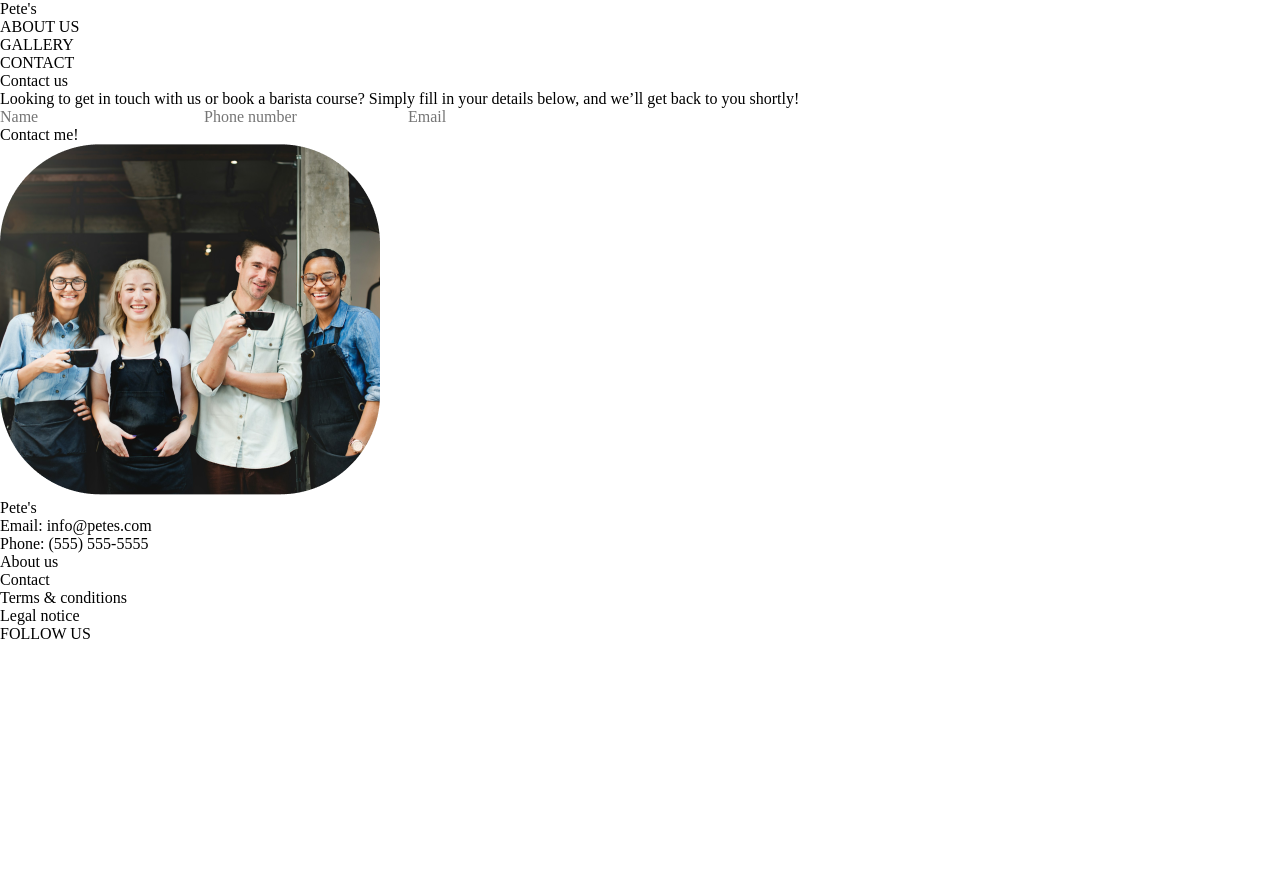
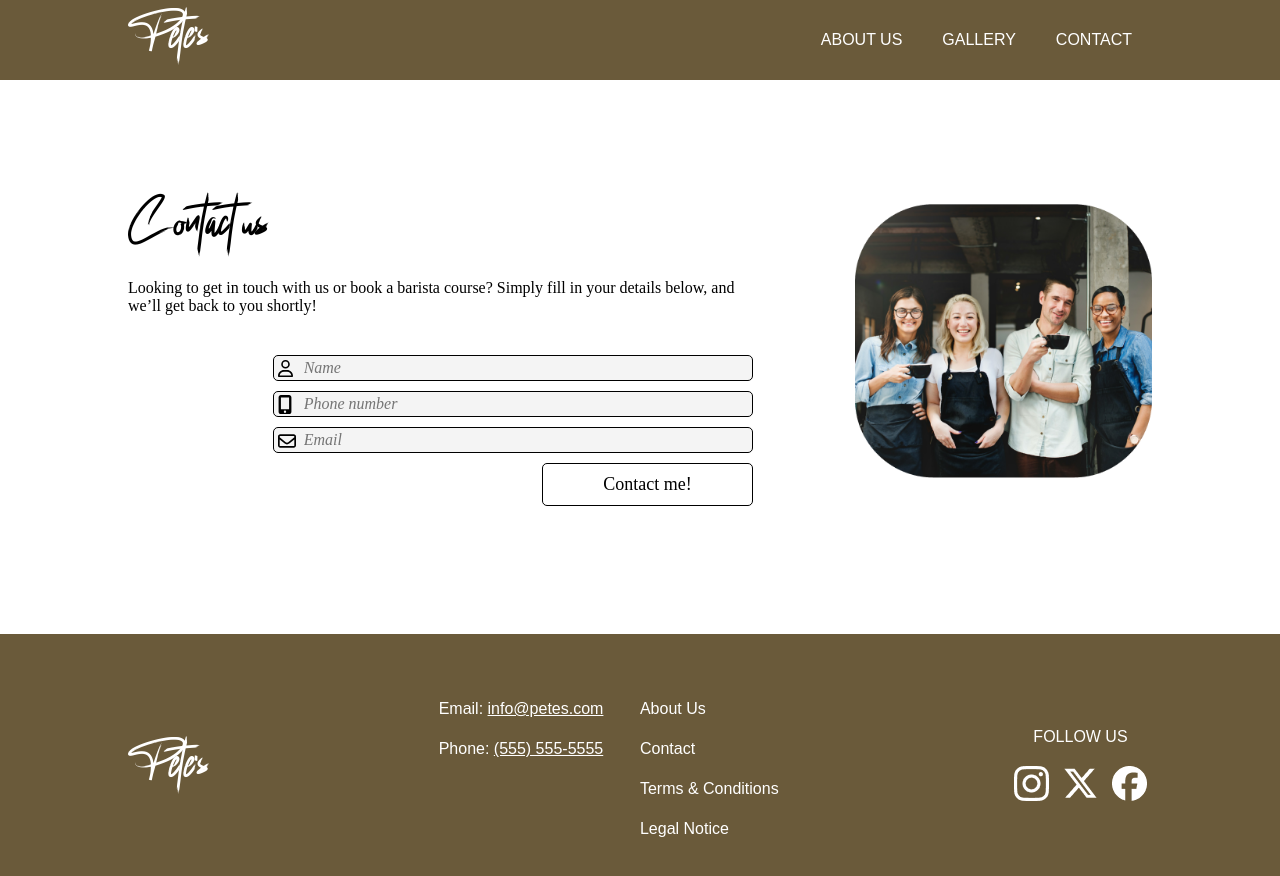
Before and after one commit to BadThad/group-assignment-cafe, a plain HTML site: page contact-page/contact.html in a window 1280 px wide. Before the commit the page ends 800 px from the top, so only its background shows below. Drawn offline with Linux system fonts and the light colour scheme; files that its build step writes are made by us from their sources.

Commit message:
finished contact page

```diff
--- a/contact-page/contact.html
+++ b/contact-page/contact.html
@@ -1,16 +1,16 @@
 <!DOCTYPE html>
 <html lang="en">
   <head>
-    <meta charset="UTF-8">
-    <meta name="viewport" content="width=device-width, initial-scale=1.0">
-    <title>Pete's Cafe Contact Page</title>
-    <link rel="stylesheet" href="/styles/reset.css">
-    <link rel="stylesheet" href="/contact-page/styles/contact.css">
+    <meta charset="UTF-8" />
+    <meta name="viewport" content="width=device-width, initial-scale=1.0" />
+    <title>About Pete's Coffeeshop</title>
+    <link rel="stylesheet" href="../styles/reset.css" />
+    <link rel="stylesheet" href="styles/contact.css" />
   </head>
   <body>
     <header class="header">
-        <div class="header-main-logo">
-            <a href="#"><h3>Pete's</h3></a>
+      <div class="logo-container">
+        <a href="#"><h3 class="logo">Pete's</h3></a>
       </div>
       <nav class="header-main-navigation">
         <ul>
@@ -22,7 +22,6 @@
     </header>
     <main class="contact-page-main">
         <div class="contact-form-container">
-            <form action="" class="contact-form">
             <div class="form-title">
                 <h3 class="form-title">Contact us</h2>
             </div>
@@ -30,13 +29,17 @@
                 <p class="form-text">Looking to get in touch with us or book a barista course?
                     Simply fill in your details below, and we’ll get back to you shortly!</p>
             </div>
+            <form action="#" class="contact-form">
                 <div class="form-input">
                     <input type="name" class="input-field" placeholder="Name">
+                    <img id="user-icon" src="../images/user.svg" alt="user-icon">
                     <input type="phone" class="input-field" placeholder="Phone number">
+                    <img id="mobile-icon" src="../images/mobile.svg" alt="mobile-icon">
                     <input type="email" class="input-field" placeholder="Email">
+                    <img id="mail-icon" src="../images/envelope.svg" alt="mail-icon">
                 </div>
                 <div>
-                    <button>Contact me!</button>
+                    <button class="contact-btn">Contact me!</button>
                 </div>
             </form>
         </div>
@@ -45,40 +48,51 @@
         </div>
     </main>
     <footer class="footer">
+      <div class="logo-container">
+        <h3 class="logo">Pete's</h3>
+      </div>
       <div class="footer-nav-container">
-            <div>
-                <h3>Pete's</h3>
+        <div class="footer-nav">
+          <nav>
+            <ul>
+              <li>
+                <a href="#"
+                  >Email: <span class="underline">info@petes.com</span></a
+                >
+              </li>
+              <li>
+                <a href="#"
+                  >Phone: <span class="underline">(555) 555-5555</span></a
+                >
+              </li>
+            </ul>
+          </nav>
         </div>
         <div class="footer-nav">
           <nav>
             <ul>
-                        <li> Email:
-                            <a href="#" class="underline">info@petes.com</a>
-                        </li>
-                        <li> Phone:
-                            <a href="#" class="underline">(555) 555-5555</a>
-                        </li>
+              <li><a href="#">About Us</a></li>
+              <li><a href="#">Contact</a></li>
+              <li><a href="#">Terms & Conditions</a></li>
+              <li><a href="#">Legal Notice</a></li>
             </ul>
           </nav>
         </div>
-            <nav class="footer-nav">
-                <ul>
-                    <li><a href="#">About us</a></li>
-                    <li><a href="#">Contact</a></li>
-                    <li><a href="#">Terms & conditions</a></li>
-                    <li><a href="#">Legal notice</a></li>
-                </ul>
-            </nav>
       </div>
       <div class="socialmedia-links">
         <h5>FOLLOW US</h5>
         <div>
-                <a href="#"><img src="../images/Instagram Icon.png" alt="Instagram link"/></a>
-                <a href="#"><img src="../images/Twitter Icon.png" alt="Twitter link"/></a>
-                <a href="#"><img src="../images/Facebook Icon.png" alt="Facebook link"/></a>
+          <a href="#"
+            ><img src="../images/Instagram Icon.png" alt="Instagram link"
+          /></a>
+          <a href="#"
+            ><img src="../images/Twitter Icon.png" alt="Twitter link"
+          /></a>
+          <a href="#"
+            ><img src="../images/Facebook Icon.png" alt="Facebook link"
+          /></a>
         </div>
       </div>
     </footer>
-
   </body>
 </html>
--- /dev/null
+++ b/contact-page/styles/contact.css
@@ -0,0 +1,202 @@
+@font-face {
+    font-family: rockybilly;
+    src: url(/fonts/Rockybilly.ttf);
+}
+
+a {
+    cursor: pointer;
+}
+
+ button:hover {
+    transform: scale(1.1);
+    transition: ease-in-out;
+ }
+
+ .logo-container {
+    margin-right: auto;
+    width: fit-content;
+    padding-left: 128px;
+    display: flex;
+    top: 5px;
+ }
+
+ .logo {
+    color: #fff;
+    font-size: 18px;
+    font-family: rockybilly;
+ }
+
+
+/* --- Header styles ---*/
+
+ .header {
+    position: fixed;
+    top: 0%;
+    width: 100%;
+    height: 80px;
+    background-color: #6A5A3A;
+    display: flex;
+    flex-direction: row;
+    flex-wrap: nowrap;
+    justify-content: space-between;
+    align-items: center;
+    position: relative;
+    z-index: 1000;
+}
+
+.header-main-navigation {
+    margin-right: 128px;
+    display: flex;
+    width: fit-content;
+}
+
+.header-main-navigation ul {
+    display: inline;
+}
+
+.header-main-navigation ul li {
+    display: inline;
+    float: left;
+}
+
+.header-main-navigation ul li a {
+    padding: 0px 20px 0px 20px;
+    font-size: 16px;
+    color: #fff;
+    font-family: Arial, Helvetica, sans-serif
+}
+
+
+/* --- Main styles --- */
+
+main {
+    display: flex;
+    align-items: center;
+    padding-top: 100px;
+    padding-left: 128px;
+    padding-right: 128px;
+    margin-bottom: 10%;
+}
+
+.contact-form-container {
+    padding-right: 10%;
+}
+
+.form-title {
+    font-family: rockybilly;
+    font-size: 20px;
+    color: black;
+}
+
+.form-input {
+    display: flex;
+    flex-direction: column;
+    gap: 10px;
+    margin-top: 40px;
+}
+
+.input-field {
+    border: 1px solid;
+    border-color: black;
+    background-color: #F4F4F4;
+    padding: 3px;
+    border-radius: 5px;
+    width: 480px;
+}
+
+input:placeholder-shown {
+    font-style: italic;
+    padding-left: 30px;
+}
+
+#user-icon {
+    position: absolute;
+    width: 20px;
+    padding-left: 5px;
+    padding-top: 5px;
+}
+
+#mobile-icon {
+    position: absolute;
+    width: 19px;
+    padding-top: 40px;
+    padding-left: 5px;
+}
+
+#mail-icon {
+    position: absolute;
+    width: 23px;
+    padding-top: 77px;
+    padding-left: 5px;
+}
+
+.contact-form {
+    display: flex;
+    flex-direction: column;
+    align-items: end;
+}
+
+.contact-btn {
+    font-size: 18px;
+    border: 1px solid;
+    border-color: black;
+    border-radius: 5px;
+    padding: 10px 60px;
+    margin-top: 10px;
+}
+
+
+/* --- Footer styling --- */
+
+.footer {
+    height: 270px;
+    width: 100%;
+    background-color: #6A5A3A;
+    display: flex;
+    flex-direction: row;
+    justify-content: end;
+    align-items: center;
+    flex-wrap: nowrap;
+    margin-top: 5%;
+    bottom: 0%;
+}
+
+.footer-nav-container {
+    width: 340px;
+    display: flex;
+    flex-direction: row;
+    justify-content: space-between;
+    margin-right: auto;
+}
+
+.footer-nav {
+    font-size: 16px;
+    line-height: 250%;
+    color: #fff;
+    letter-spacing: 2%;
+    font-family: Arial, Helvetica, sans-serif
+}
+.underline {
+    text-decoration: underline;
+}
+
+.footer h5 {
+    font-size: 16px;
+    color: #fff;
+    font-family: Arial, Helvetica, sans-serif
+}
+
+.socialmedia-links {
+    display: flex;
+    flex-direction: column;
+    align-items: center;
+    margin-right: 128px;
+}
+
+.socialmedia-links img {
+    margin: 5px;
+}
+
+.socialmedia-links h5 {
+    margin-bottom: 15px;
+}
```
Lines whose indentation alone changed are shown as unchanged.
